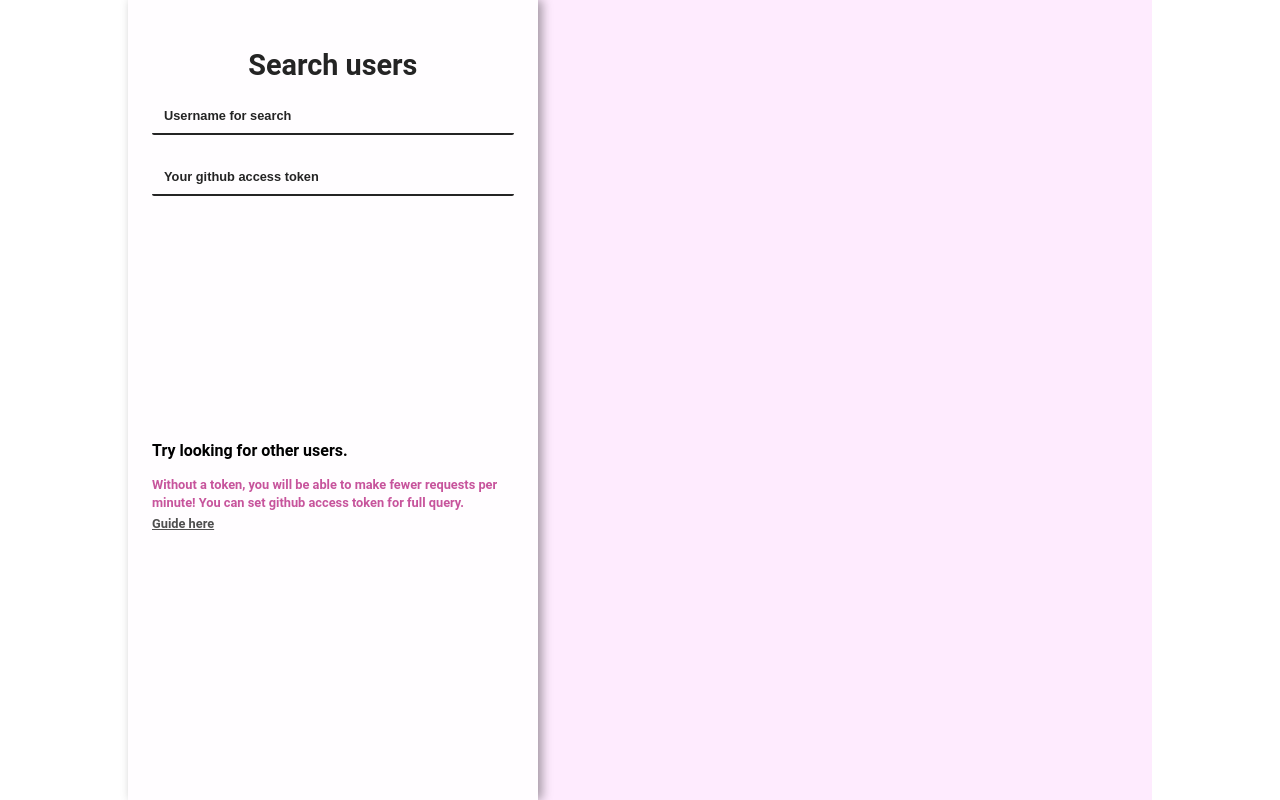
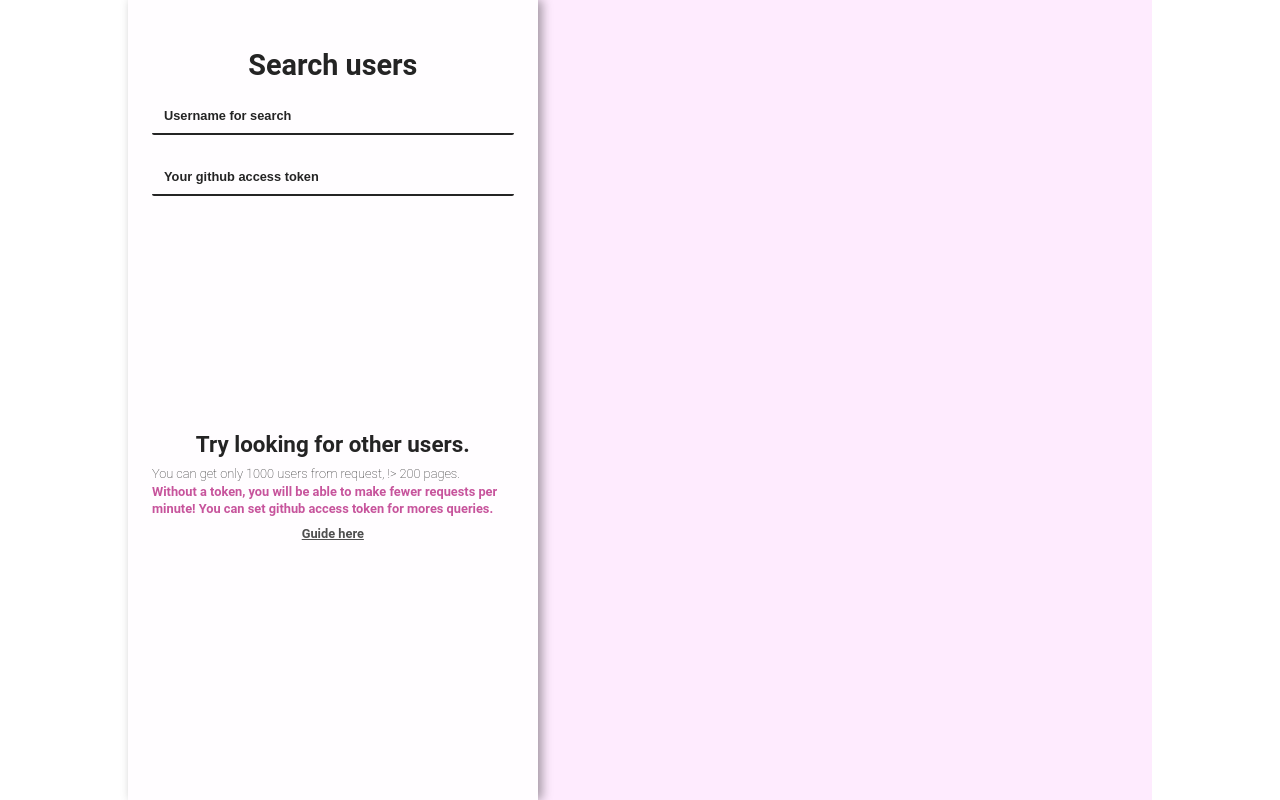
Before and after one commit to DarkKeksik/Search-users-to-github, a React app: page / in a window 1280 px wide. Built offline with nearby package versions, Linux system fonts and the light colour scheme.

Commit message:
feat: (errors): * Added debounce for pagination and little types fix * Added text to the readme * Small refactoring

```diff
--- a/app/src/Components/Input/index.tsx
+++ b/app/src/Components/Input/index.tsx
@@ -10,7 +10,7 @@ import * as Styled from './Input.styled'
  * @param idCustom          - Adding a attr id label and input
  * @param placeholderCustom - Adding a attr placeholder
  * @param anySideEffects    - Any side effects after changed input
- * @param debounceTimeout   - Timeout for debounce
+ * @param timeoutDebounce   - Timeout for debounce
  * @param inputType         - Attr type for input
  * @param labelStyled       - Custom styles for label
  * @param defaultValue      - Just default value for input
--- a/app/src/Components/Pagination/Pagination.styled.ts
+++ b/app/src/Components/Pagination/Pagination.styled.ts
@@ -37,15 +37,16 @@ export const PagesWrap = styled.div`
   display: flex;
   gap: .2rem;
 `
+
 export const PageItem = styled.a<{isActive?: boolean}>`
   ${ stylesPageItem };
-  ${({isActive}) => isActive && css`
-    border: 2px solid #ffffff00;
-    box-shadow: inset 1px 0 3px #575757;
-    background: none;
-  `}
   color: ${({isActive}) => isActive && '#575757' || 'white'};
+  ${({isActive}) => isActive ?
+    css`background: none;`:
+    css`&:hover { box-shadow: inset 1px 0 3px #575757; }`
+  };
 `
+
 export const PageLast = styled.a`
   color: white;
   ${ stylesPageItem };
--- a/app/src/Components/Pagination/index.tsx
+++ b/app/src/Components/Pagination/index.tsx
@@ -1,49 +1,56 @@
-import React, { FC, useMemo } from 'react'
+import React, {FC, useEffect, useMemo, useState} from 'react'
 
 import { PaginationProps } from './types'
 import * as Styled from './Pagination.styled'
+import { useDebounce } from "../../utils/hooks";
 
-const Pagination: FC<PaginationProps> = ({ totalElements, currentPage, stepRange, onChangePageCustom }) => {
+const Pagination: FC<PaginationProps> = ({ totalElements, currentPage, stepRange, onChangePage }) => {
   const totalPages = useMemo<number>(() => Math.ceil(totalElements / stepRange), [totalElements, stepRange])
+  const [pageActive, setPageActive] = useState(currentPage)
+  const pageActiveDebounce = useDebounce(pageActive, 300)
 
-  // @TODO need to simplify
-  const listOfPages = useMemo(() => {
-    switch (currentPage) {
+  const getPagesList: Array<number> = useMemo(() => {
+    switch (pageActive) {
       case 1:
-        return [currentPage, currentPage + 1, currentPage + 2]
+        return [pageActive, pageActive + 1, pageActive + 2]
       case 2:
-        return [currentPage, currentPage + 1, currentPage + 2]
+        return [pageActive, pageActive + 1, pageActive + 2]
       case 3:
-        return [currentPage - 1 , currentPage, currentPage + 1, currentPage + 2]
+        return [pageActive - 1 , pageActive, pageActive + 1, pageActive + 2]
       case totalPages - 1:
-        return [currentPage - 2, currentPage - 1, currentPage]
+        return [pageActive - 2, pageActive - 1, pageActive]
       case totalPages - 2:
-        return [currentPage - 2, currentPage - 1, currentPage, currentPage + 1]
+        return [pageActive - 2, pageActive - 1, pageActive, pageActive + 1]
       case totalPages:
-        return [currentPage - 2, currentPage - 1, currentPage]
+        return [pageActive - 2, pageActive - 1, pageActive]
       default:
-        return [currentPage - 2, currentPage - 1, currentPage, currentPage + 1, currentPage + 2]
+        return [pageActive - 2, pageActive - 1, pageActive, pageActive + 1, pageActive + 2]
     }
-  }, [currentPage, totalElements, stepRange])
+  }, [pageActive, totalElements, stepRange])
+
+  // Dispatch from parent a current page with debounce
+  useEffect(() => {
+    onChangePage(pageActive)
+  }, [pageActiveDebounce])
 
   return (
     <Styled.Pagination>
-      {currentPage !== 1 && <Styled.PageFirst onClick={() => {onChangePageCustom(1)}}>1</Styled.PageFirst>}
+      {pageActive !== 1 && <Styled.PageFirst onClick={() => setPageActive(1)}>1</Styled.PageFirst>}
 
       <Styled.PagesWrap>
-        {listOfPages.map((pageNumber) => (
+        {getPagesList.map((pageNumber) => (
           <Styled.PageItem
-            isActive={pageNumber === currentPage}
+            isActive={pageNumber === pageActive}
             key={pageNumber}
-            onClick={() => onChangePageCustom(pageNumber)}
+            onClick={() => setPageActive(pageNumber)}
           >
             { pageNumber }
           </Styled.PageItem>
         ))}
       </Styled.PagesWrap>
 
-      {currentPage !== totalPages && (
-        <Styled.PageLast onClick={() => onChangePageCustom(totalPages)}>{ totalPages }</Styled.PageLast>
+      {pageActive !== totalPages && (
+        <Styled.PageLast onClick={() => setPageActive(totalPages)}>{ totalPages }</Styled.PageLast>
       )}
     </Styled.Pagination>
   )
--- a/app/src/Components/Pagination/types.ts
+++ b/app/src/Components/Pagination/types.ts
@@ -2,5 +2,5 @@ export type PaginationProps = {
   totalElements: number
   currentPage: number
   stepRange: number
-  onChangePageCustom: any
+  onChangePage: (pageCurrent: number) => void
 }
--- a/app/src/Components/UsersCards/Components/EmptyUsers/EmptyUsers.styled.ts
+++ b/app/src/Components/UsersCards/Components/EmptyUsers/EmptyUsers.styled.ts
@@ -3,20 +3,30 @@ import styled, {css} from 'styled-components'
 export const EmptyUsers = styled.div`
   flex: 1;
   display: flex;
+  gap: .5rem;
   flex-direction: column;
   justify-content: center;
   font-size: .875rem;
+  text-align: center;
 `
 
 export const Title = styled.h1`
-  font-size: 1rem;
-  margin-bottom: 1rem;
+  font-size: 1.4rem;
+  color: #242424;
+`
+
+export const SubTitle = styled.h2`
+  font-size: .8rem;
+  color: #242424;
+  font-weight: 100;
+  text-align: left;
 `
 
 export const Bold = styled.b`
   color: #c7549c;
   font-size: .8rem;
   line-height: 1.1rem;
+  text-align: left;
 `
 
 export const Link = styled.a<{marginTop?: string}>`
--- a/app/src/Components/UsersCards/Components/EmptyUsers/index.tsx
+++ b/app/src/Components/UsersCards/Components/EmptyUsers/index.tsx
@@ -11,10 +11,13 @@ const EmptyUsers: FC = () => {
         Try looking for other users.
       </Styled.Title>
       <Styled.Bold>
+        <Styled.SubTitle>
+          You can get only 1000 users from request, !{'>'}&nbsp;200 pages.
+        </Styled.SubTitle>
         Without a token, you will be able to make fewer requests per minute!
-        You can set github access token for full query.
+        You can set github access token for mores queries.
       </Styled.Bold>
-      <Styled.Link marginTop={'.3rem'} target='_blank' href={link}>Guide here</Styled.Link>
+      <Styled.Link target='_blank' href={link}>Guide here</Styled.Link>
     </Styled.EmptyUsers>
   )
 }
--- a/app/src/Components/UsersCards/index.tsx
+++ b/app/src/Components/UsersCards/index.tsx
@@ -32,9 +32,7 @@ const Users: FC = () => {
 
   const setUsersForCurrentPage = useCallback(async (currentPage: number) => {
     await getUsersOctokit({ page: currentPage, per_page: stepRange, q: searchLogin })
-      .then(usersGithub => {
-        dispatch(setUsersToolkit(usersGithub.data))
-      })
+      .then(usersGithub => dispatch(setUsersToolkit(usersGithub.data)))
       .catch(errorData => dispatch(setErrorGithub(errorData)))
   }, [searchLogin, currentPage])
 
@@ -62,7 +60,7 @@ const Users: FC = () => {
           totalElements={total_count}
           currentPage={currentPage}
           stepRange={stepRange}
-          onChangePageCustom={onChangePage}
+          onChangePage={onChangePage}
         />
       }
     </>
```
Also changed, not shown: 1 other file (tests, documents, lock files or other folders).
